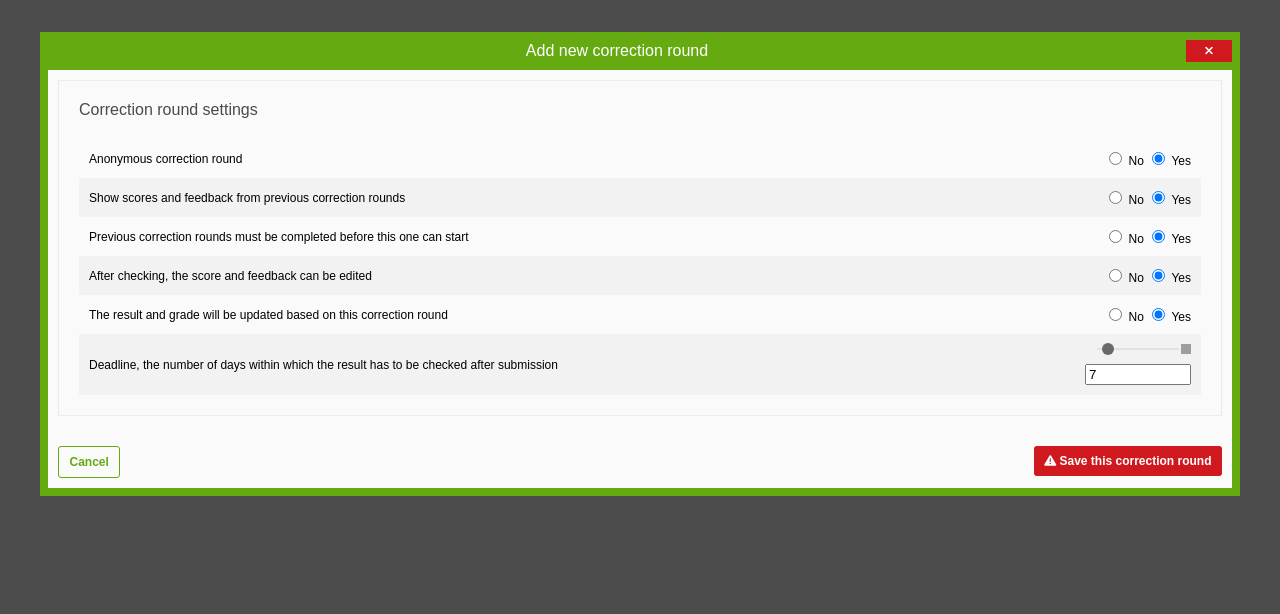
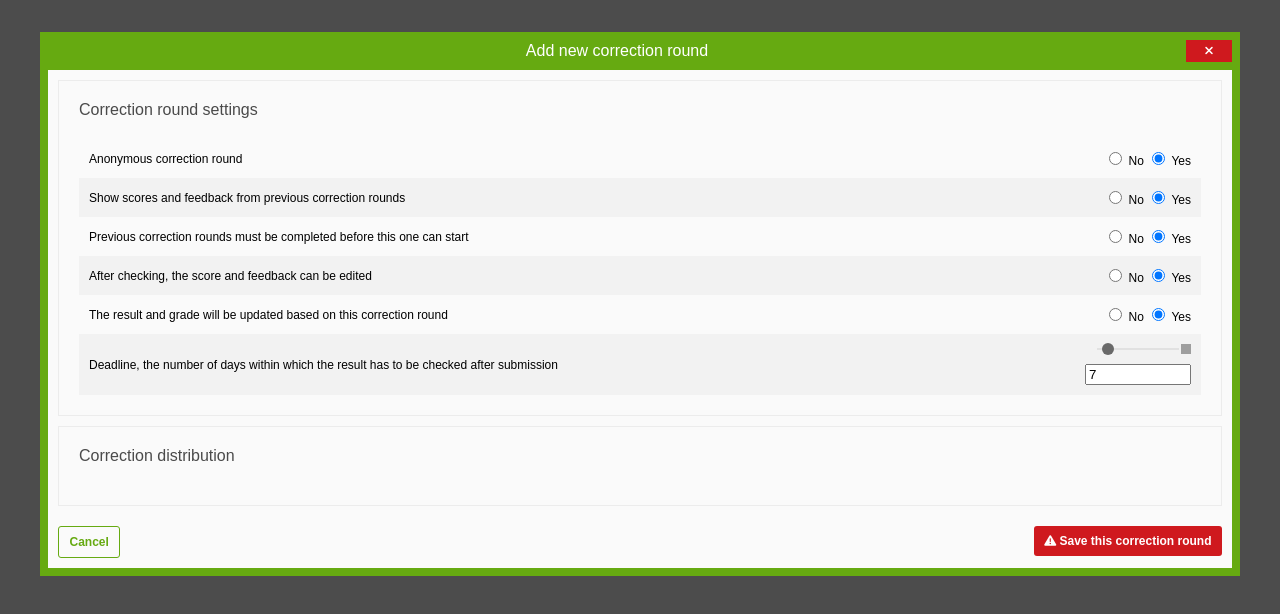
Before and after one commit to ceyhuncicek/paragin, a Nuxt app: page / in a window 1280 px wide. Shown: the top 614 px of the page. Built offline with nearby package versions, Linux system fonts and the light colour scheme; grey boxes are pictures that could not be loaded.

Commit message:
added distribution box

```diff
--- a/pages/index.vue
+++ b/pages/index.vue
@@ -108,6 +108,7 @@
             </Table>
           </div>
         </Box>
+        <Box class="distribution-box" title="Correction distribution"></Box>
       </template>
       <template #secondaryButton>
         <Button variant="outlined" borderRadius="1x">Cancel</Button>
```
